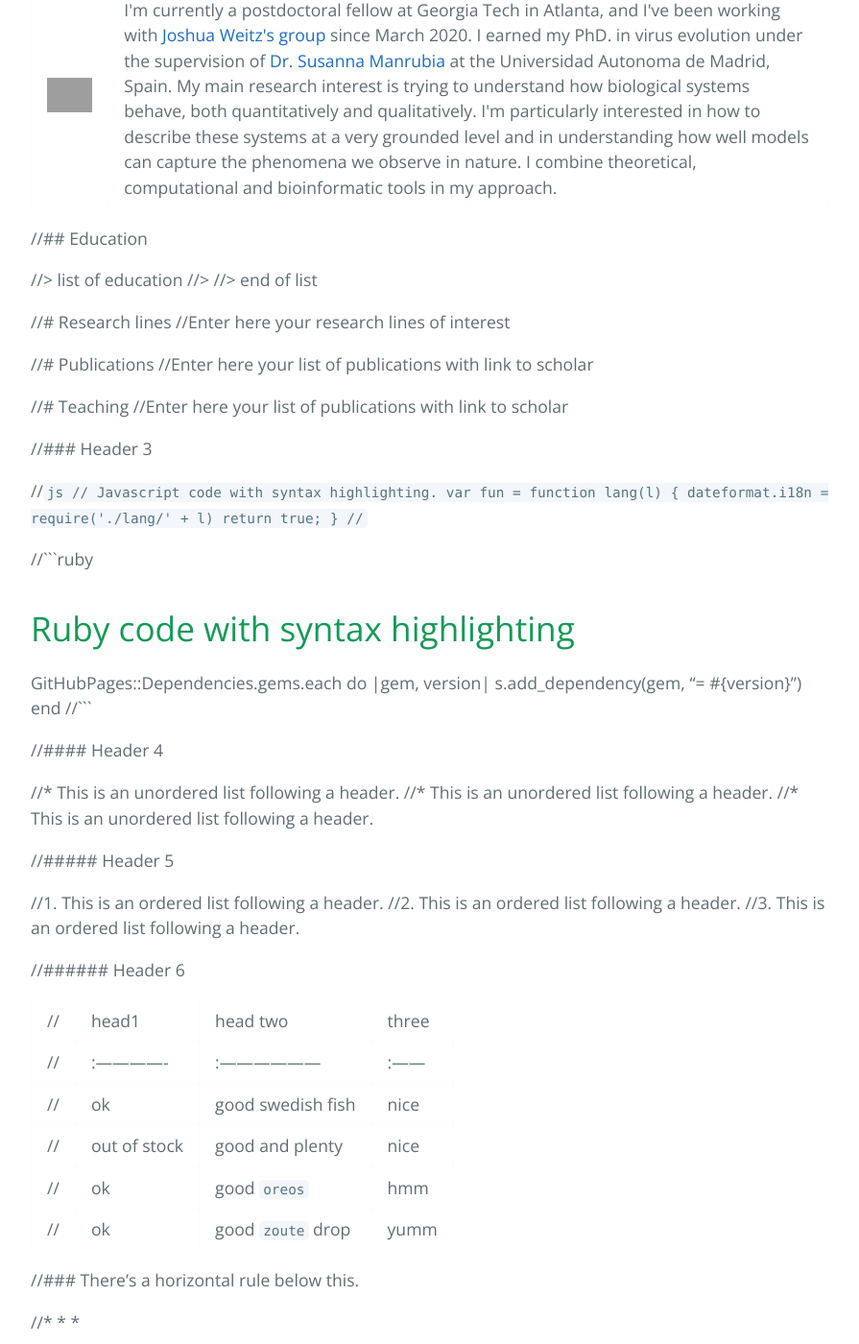
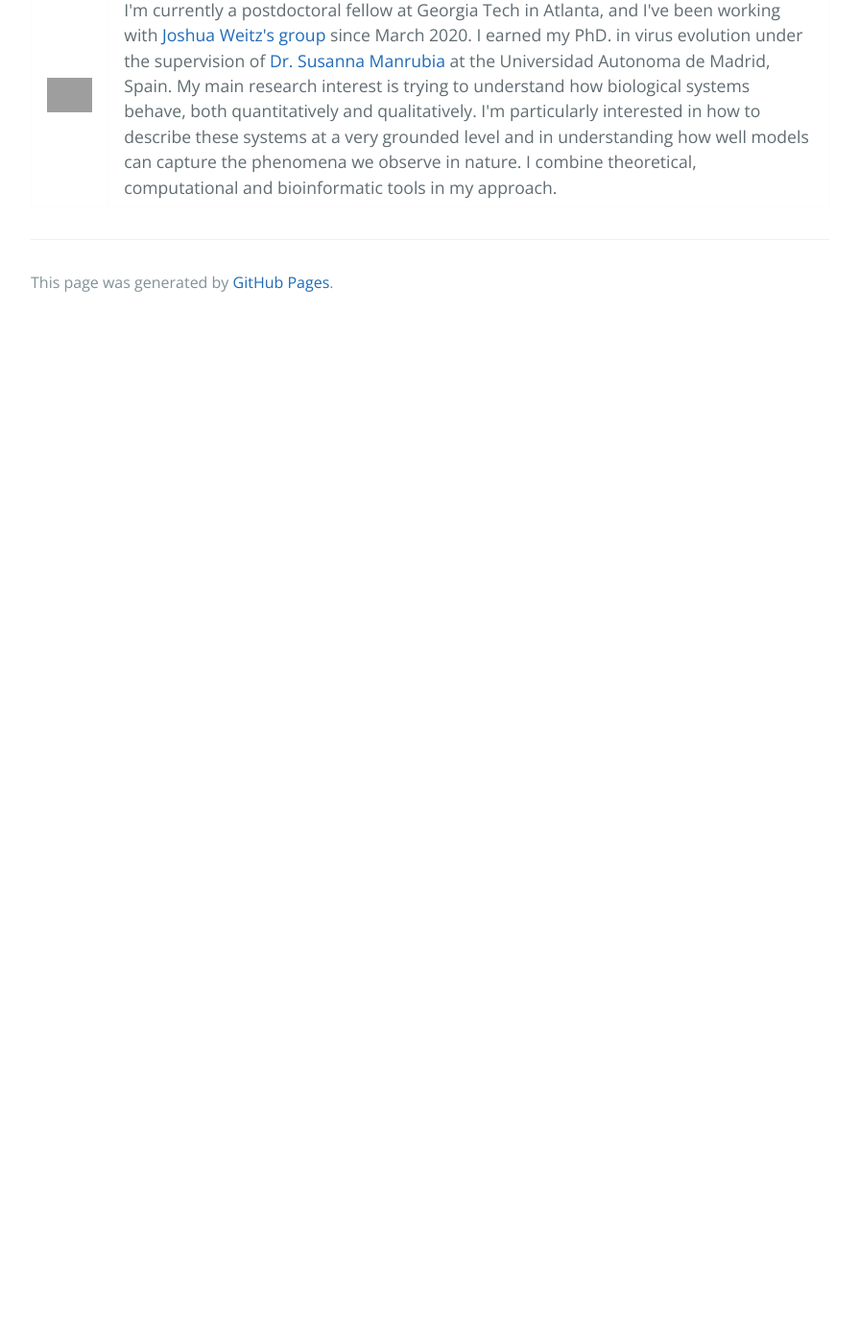
Before and after one commit to aluciasanz/aluciasanz.github.io, a Jekyll site: the page built from index.md, in a window 1280 px wide and 1400 px high, scrolled down 554 px. Shown: the whole window at 96% size, without its empty margins (192-1087 px from the left). Built offline with Jekyll 4.4.1, drawn with Linux system fonts in a browser that asks for light colours; after the commit the page ends 900 px from its top, so only the background shows below that; some of the changed text lies outside the part shown; grey boxes are pictures that could not be loaded.

Commit message:
Update index.md

````diff
--- a/index.md
+++ b/index.md
@@ -3,7 +3,7 @@ layout: default
 ---
 
 
-[Publications](./another-page.html).
+[Publications](./publications.html).
 
 # Bio
 <table>
@@ -15,119 +15,3 @@ layout: default
   </td>
   </tr>
   </table>
-//## Education
-
-//> list of education
-//>
-//> end of list
-
-//# Research lines
-//Enter here your research lines of interest
-
-//# Publications
-//Enter here your list of publications with link to scholar
-
-//# Teaching
-//Enter here your list of publications with link to scholar
-
-//### Header 3
-
-//```js
-// Javascript code with syntax highlighting.
-var fun = function lang(l) {
-  dateformat.i18n = require('./lang/' + l)
-  return true;
-}
-//```
-
-//```ruby
-# Ruby code with syntax highlighting
-GitHubPages::Dependencies.gems.each do |gem, version|
-  s.add_dependency(gem, "= #{version}")
-end
-//```
-
-//#### Header 4
-
-//*   This is an unordered list following a header.
-//*   This is an unordered list following a header.
-//*   This is an unordered list following a header.
-
-//##### Header 5
-
-//1.  This is an ordered list following a header.
-//2.  This is an ordered list following a header.
-//3.  This is an ordered list following a header.
-
-//###### Header 6
-
-//| head1        | head two          | three |
-//|:-------------|:------------------|:------|
-//| ok           | good swedish fish | nice  |
-//| out of stock | good and plenty   | nice  |
-//| ok           | good `oreos`      | hmm   |
-//| ok           | good `zoute` drop | yumm  |
-
-//### There's a horizontal rule below this.
-
-//* * *
-
-//### Here is an unordered list:
-
-//*   Item foo
-//*   Item bar
-//*   Item baz
-//*   Item zip
-
-//### And an ordered list:
-
-//1.  Item one
-//1.  Item two
-//1.  Item three
-//1.  Item four
-
-//### And a nested list:
-
-//- level 1 item
- // - level 2 item
-  //- level 2 item
-    //- level 3 item
-    //- level 3 item
-//- level 1 item
-  //- level 2 item
-  //- level 2 item
-  //- level 2 item
-//- level 1 item
-  //- level 2 item
-  //- level 2 item
-//- level 1 item
-
-//### Small image
-
-//![Octocat](https://github.githubassets.com/images/icons/emoji/octocat.png)
-
-//### Large image
-
-//![Branching](https://guides.github.com/activities/hello-world/branching.png)
-
-
-//### Definition lists can be used with HTML syntax.
-
-//<dl>
-//<dt>Name</dt>
-//<dd>Godzilla</dd>
-//<dt>Born</dt>
-//<dd>1952</dd>
-//<dt>Birthplace</dt>
-//<dd>Japan</dd>
-//<dt>Color</dt>
-//<dd>Green</dd>
-//</dl>
-
-//```
-//Long, single-line code blocks should not wrap. They should horizontally scroll if they are too long. This line should be long enough to demonstrate this.
-//```
-
-//```
-//The final element.
-//```
````
